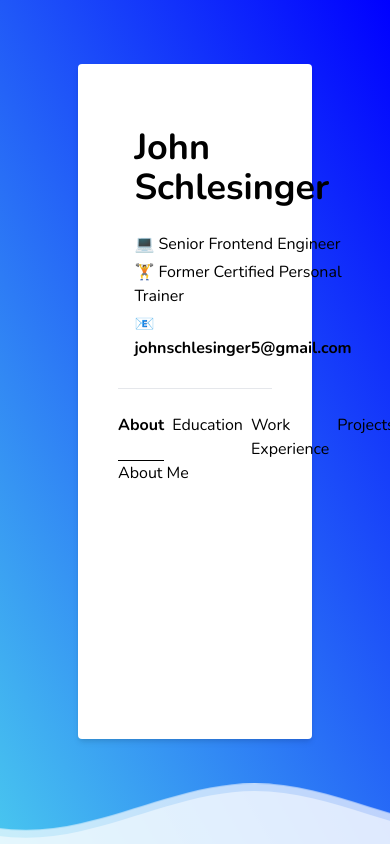
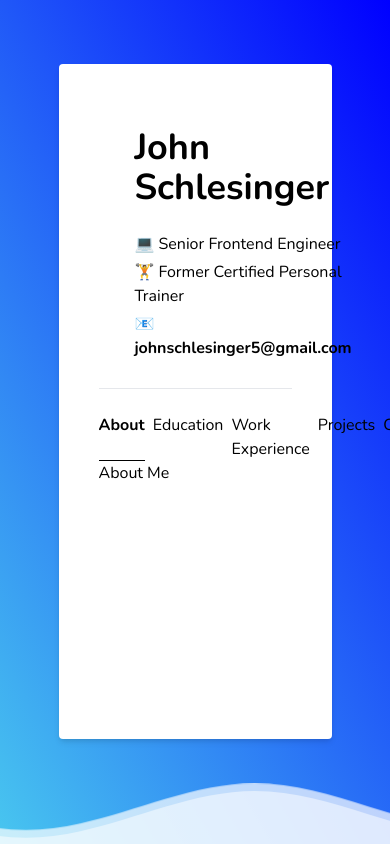
Before and after one commit to Jschles1/john-schlesinger, a Next.js app: page / in a window 390 px wide. Shown: the top 851 px of the page. Built offline with nearby package versions, Linux system fonts and the light colour scheme; what tailwindcss-animation would draw is missing.

Commit message:
Adjust media query and breakpoint

```diff
--- a/src/components/Layout.tsx
+++ b/src/components/Layout.tsx
@@ -56,7 +56,7 @@ interface Props {
 const Layout: React.FC<Props> = ({ children }) => {
     return (
         <div className="bg-gradient-60 from-[#48c6ef] to-[blue] min-h-screen flex items-start justify-center pt-16 font-nunito">
-            <div className="bg-white mx-auto w-[60%] max-w-[60%] shadow-md rounded h-[80vh] p-10">
+            <div className="bg-white mx-auto w-[70%] xl:w-[60%] shadow-md rounded h-[80vh] p-10">
                 <Header />
                 <Navigation />
                 <div>{children}</div>
--- a/tailwind.config.js
+++ b/tailwind.config.js
@@ -49,7 +49,7 @@ module.exports = {
         screens: {
             sm: '768px',
             md: '1024px',
-            lg: '1200px',
+            lg: '1280px',
             xl: '1440px',
         },
     },
```
